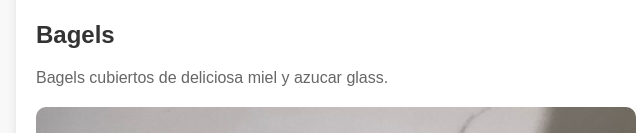
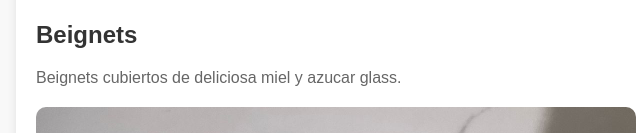
Before and after one commit to AngelJuarezzz/Cartoon-Taste, a plain HTML site: page menu.html in a window 1280 px wide. Shown: the part 820-953 px from the top of the page, 304-944 px from the left. Drawn offline with Linux system fonts and the light colour scheme.

Commit message:
Add files via upload

```diff
--- a/menu.html
+++ b/menu.html
@@ -20,8 +20,8 @@
     <section class="menu-section">
         <div class="item">
             <img src="panbueno.jpg" alt="">
-            <h2>Bagels</h2>
-            <p>Bagels cubiertos de deliciosa miel y azucar glass.</p>
+            <h2>Beignets</h2>
+            <p>Beignets cubiertos de deliciosa miel y azucar glass.</p>
         </div>
         <div class="item">
             <img src="pizza.jpg" alt="">
```
Also changed, not shown: index.html (+1 -1 lines).
